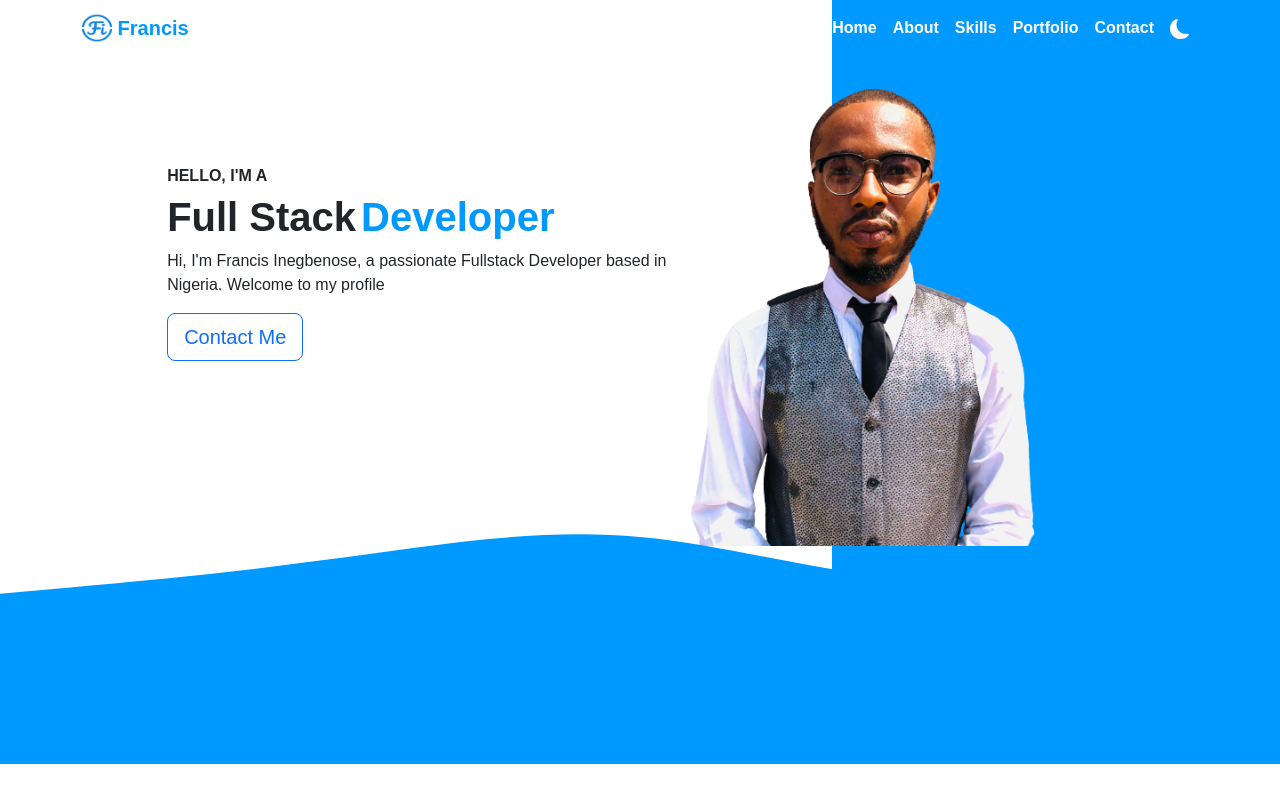
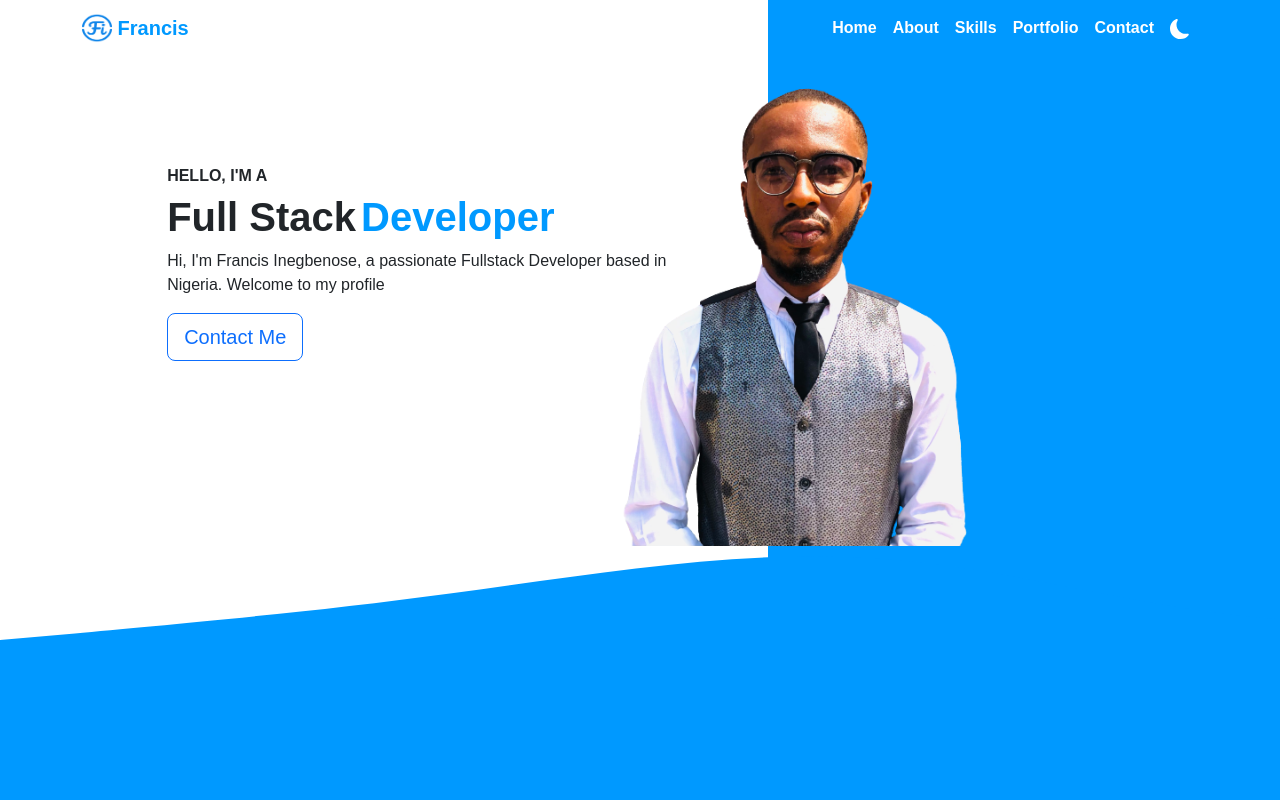
Before and after one commit to Fransco35/LPortfolio, a React (Create React App) app: page / in a window 1280 px wide. Built offline with nearby package versions, Linux system fonts and the light colour scheme.

Commit message:
work on responsiveness

```diff
--- a/src/App.css
+++ b/src/App.css
@@ -3,6 +3,7 @@
   box-sizing: border-box;
   margin: 0;
   padding: 0;
+  overflow: hidden;
 }
 .appDark {
   background-color: #000;
@@ -11,6 +12,7 @@
 .svg {
   position: relative;
   top: -30vh;
+  height: 50vh;
 }
 
 @media screen and (max-width: 992px) {
--- a/src/layout/header/Header.css
+++ b/src/layout/header/Header.css
@@ -1,12 +1,12 @@
 .header {
   height: 90vh;
-  background-image: linear-gradient(to right, #fff 65%, #0099ff 35%);
+  background-image: linear-gradient(to right, #fff 60vw, #0099ff 40vw);
   border-bottom: 1px solid #0099ff;
   position: relative;
 }
 
 .headerDark {
-  background-image: linear-gradient(to right, #000 65%, #0099ff 35%);
+  background-image: linear-gradient(to right, #000 60vw, #0099ff 40vw);
   color: #fff;
 }
 
@@ -46,7 +46,7 @@
 
 .headerImage {
   position: relative;
-  left: -50%;
+  left: -21vw;
   max-width: 100%;
   height: auto;
 }
--- a/src/layout/header/Header.js
+++ b/src/layout/header/Header.js
@@ -20,7 +20,7 @@ function Header() {
         <Container>
           <Navbar.Brand href="home" className={navBrand}>
             <img
-              alt=""
+              alt="francis inegebenose logo"
               src="fi-navlogo.png"
               width="30"
               height="30"
```
